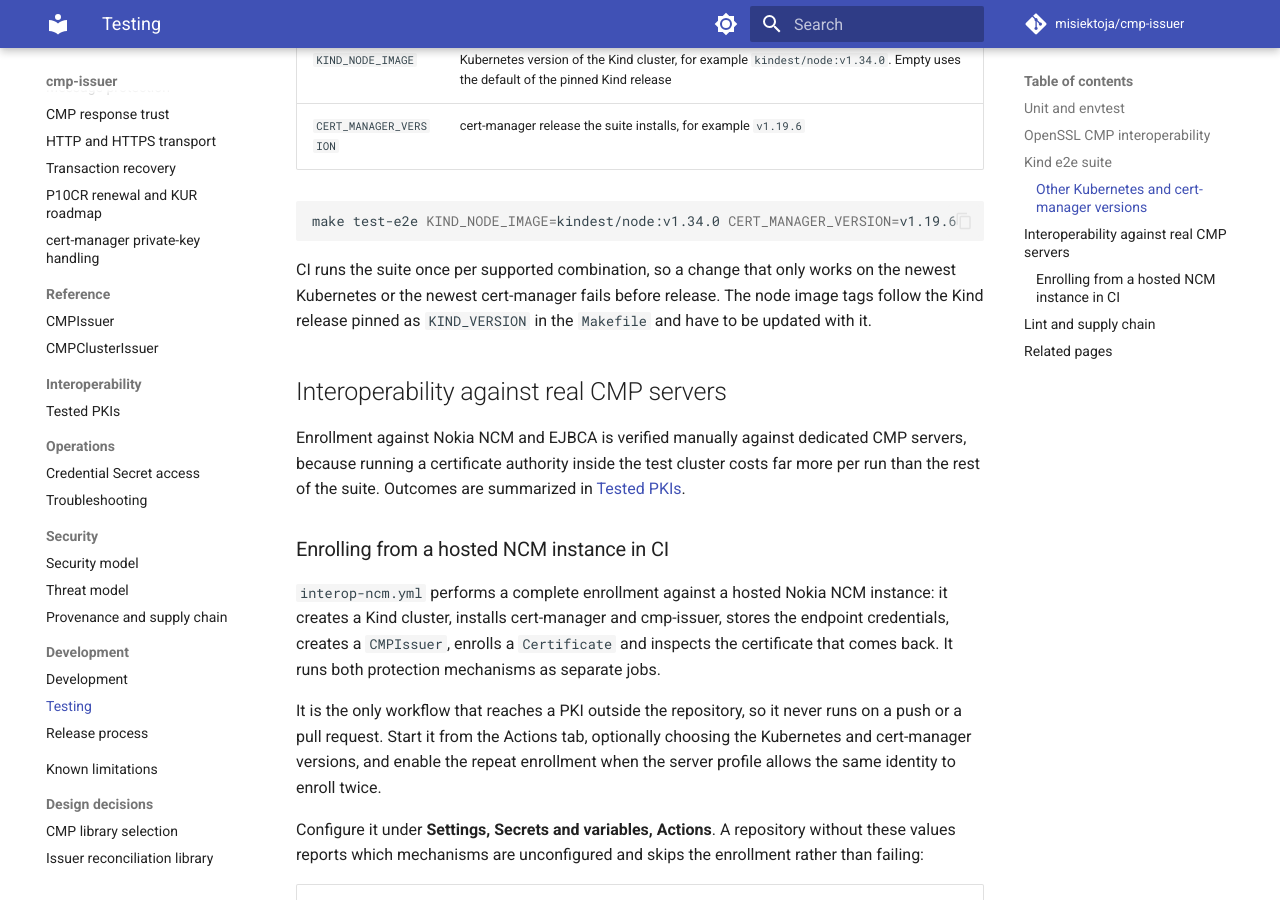
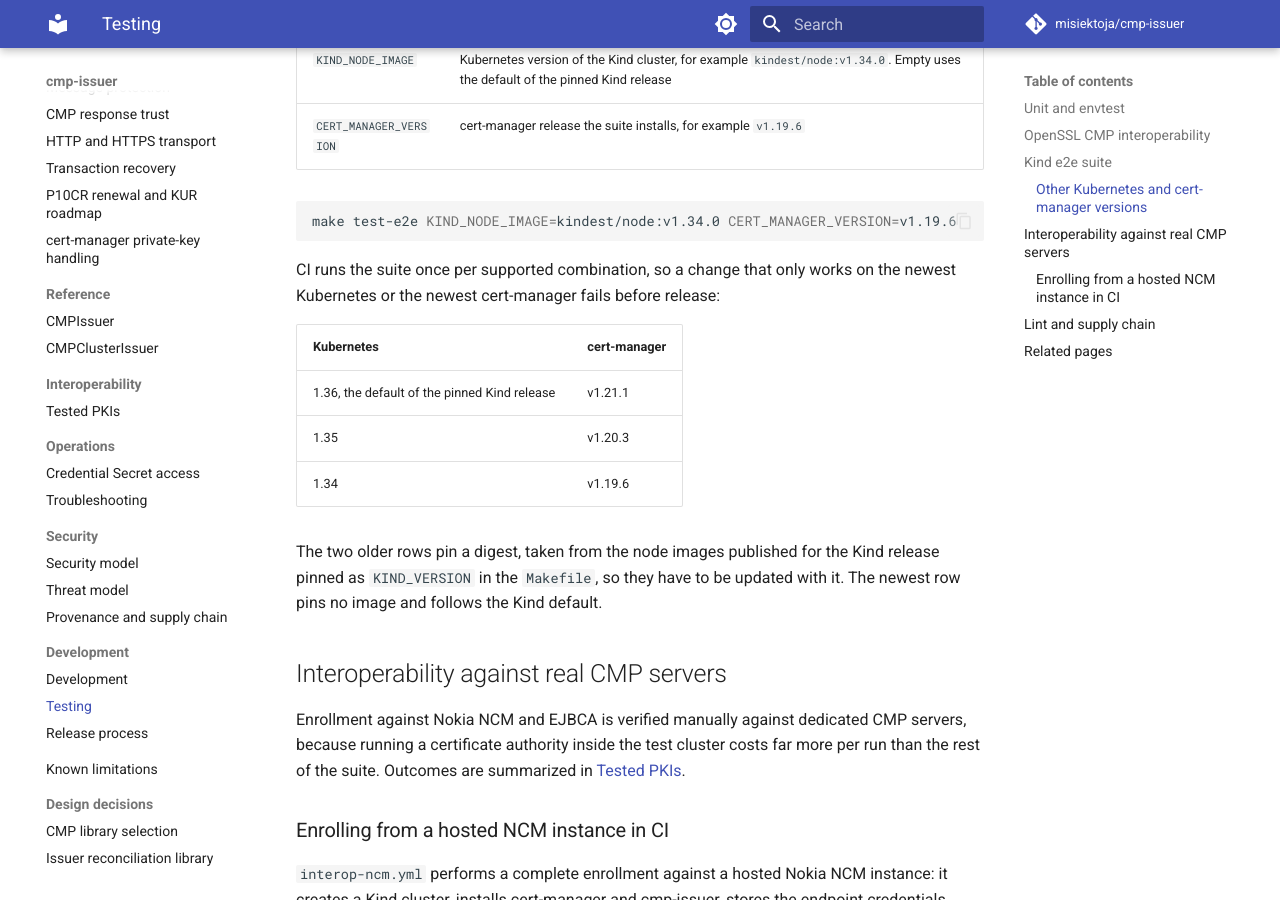
Before and after one commit to misiektoja/cmp-issuer, an MkDocs documentation site: the page built from docs/development/testing.md, in a window 1280 px wide and 900 px high, scrolled down 1552 px. Built offline with MkDocs 1.6.1 and Material for MkDocs 9.7.7, drawn with Linux system fonts in a browser that asks for light colours; comment, search, counter and statistics services are not loaded.

Commit message:
docs(development): list the versions the e2e matrix covers

````diff
--- a/docs/development/testing.md
+++ b/docs/development/testing.md
@@ -56,7 +56,15 @@ Two variables select the versions, so one suite covers the whole supported range
 make test-e2e KIND_NODE_IMAGE=kindest/node:v1.34.0 CERT_MANAGER_VERSION=v1.19.6
 ```
 
-CI runs the suite once per supported combination, so a change that only works on the newest Kubernetes or the newest cert-manager fails before release. The node image tags follow the Kind release pinned as `KIND_VERSION` in the `Makefile` and have to be updated with it.
+CI runs the suite once per supported combination, so a change that only works on the newest Kubernetes or the newest cert-manager fails before release:
+
+| Kubernetes | cert-manager |
+| --- | --- |
+| 1.36, the default of the pinned Kind release | v1.21.1 |
+| 1.35 | v1.20.3 |
+| 1.34 | v1.19.6 |
+
+The two older rows pin a digest, taken from the node images published for the Kind release pinned as `KIND_VERSION` in the `Makefile`, so they have to be updated with it. The newest row pins no image and follows the Kind default.
 
 ## Interoperability against real CMP servers
 
````
